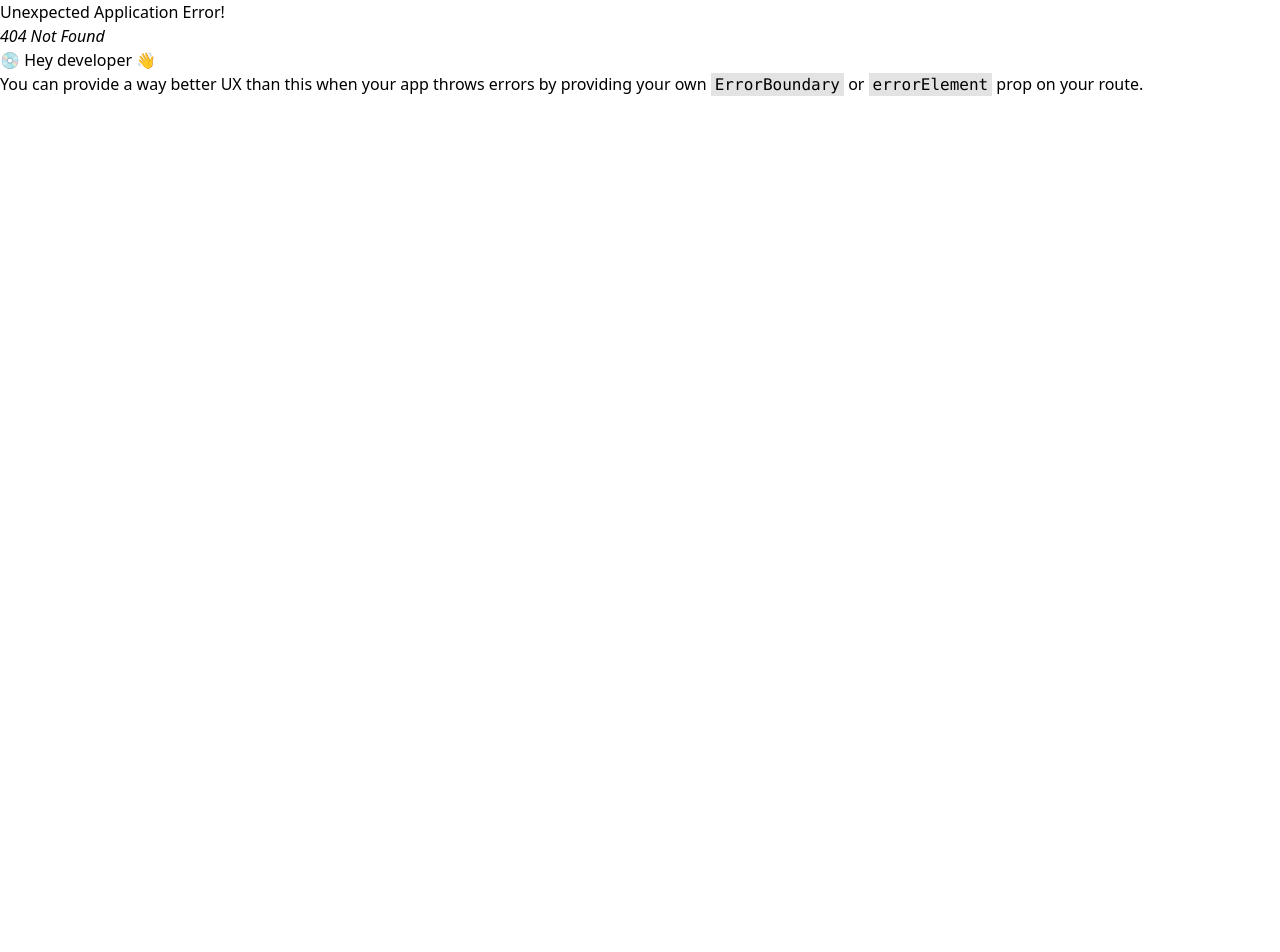
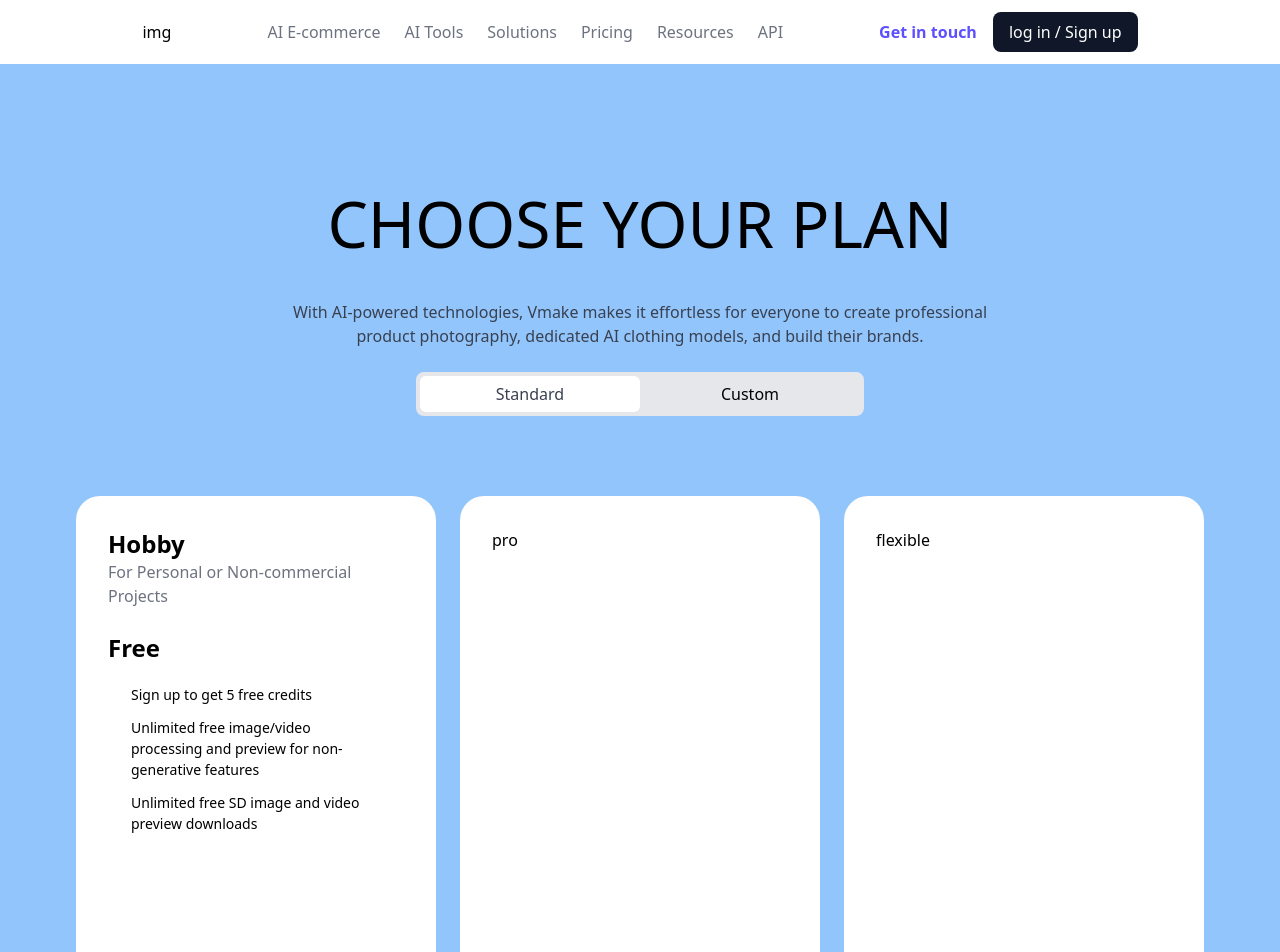
Before and after one commit to LuccasBenedetti/lp-modelia, a React (Vite) app: page /pricing in a window 1280 px wide. Before the commit this address had no page. Shown: the top 952 px of the page. Before the commit the page ends 800 px from the top, so only its background shows below. Built offline with nearby package versions, Linux system fonts and the light colour scheme.

Commit message:
pagina preco inicio

```diff
--- a/src/app-routes.routes.tsx
+++ b/src/app-routes.routes.tsx
@@ -8,7 +8,7 @@ export const router = createBrowserRouter([
     element: <Home />,
   },
   {
-    path: '/about',
+    path: '/pricing',
     element: <Pricing />,
   },
 ])
--- a/src/pages/pricing.tsx
+++ b/src/pages/pricing.tsx
@@ -1,9 +1,70 @@
-import React from "react";
+import React, { useState } from "react";
 
 export const Pricing:React.FC = () => {
+
+    const [selectedOption, setSelectedOption] = useState<'standard' | 'custom'>('standard')
+
     return (
-        <div>
-            pricing
+        <div className="flex flex-col">
+            <header className="h-16 flex items-center justify-center gap-24">
+                <span>img</span>
+
+                <div className="flex gap-6 text-[#6C727F]">
+                    <a href="">AI E-commerce</a>
+                    <a href="">AI Tools</a>
+                    <a href="">Solutions</a>
+                    <a href="">Pricing</a>
+                    <a href="">Resources</a>
+                    <a href="">API</a>
+                </div>
+                <div className="flex gap-4">
+                    <button className="bg-transparent text-[#5D50FF] font-bold">Get in touch</button>
+                    <button className="bg-[#0F1729] text-white px-4 py-2 rounded-lg">log in / Sign up</button>
+                </div>
+            </header>
+            <main className="flex flex-col items-center justify-center bg-blue-300">
+                <span className="text-[64px] mt-28">CHOOSE YOUR PLAN</span>
+
+                <p className="mt-7 max-w-[740px] text-center text-[#384150]">With AI-powered technologies, Vmake makes it effortless for everyone to create
+                professional product photography, dedicated AI clothing models, and build their brands.</p>
+
+
+                <div className="flex mt-6 bg-[#E5E7EB] rounded-lg border-[4px] border-[#E5E7EB]">
+                    <button onClick={() => setSelectedOption('standard')} className={`w-[220px] rounded-md h-9 ${selectedOption === 'standard' ? 'bg-white text-[#384150] ' : ''}`}>Standard</button>
+                    <button onClick={() => setSelectedOption('custom')} className={`w-[220px] rounded-md h-9 ${selectedOption === 'custom' ? 'bg-white text-[#384150] ' : ''} `}>Custom</button>
+                </div>
+
+                <div className="flex gap-6 mt-20">
+                    <div className="h-[640px] w-[360px] rounded-3xl bg-white p-8 flex flex-col items-start">
+                        <span className="text-2xl font-bold">Hobby</span>
+                        <span className="text-[#6C727F]">
+                            For Personal or Non-commercial Projects
+                        </span>
+
+                        <span className="mt-6 text-2xl font-bold">Free</span>
+
+                        <div className="flex text-[14px] max-w-[250px] text-left mx-auto flex-col mt-5 gap-3 items-start justify-center">
+                            <p>Sign up to get 5 free credits</p>
+                            <p> Unlimited free image/video processing
+                            and preview for non-generative features </p>
+                            <p> Unlimited free SD image and video
+                            preview downloads </p>
+                        </div>
+
+                        <button className="mt-auto h-11 w-full bg-[#F8FAFC] border border-[#E5E7EB] rounded-xl">Sign up for Free</button>
+
+                    </div>
+                    <div className="h-[640px] w-[360px] rounded-3xl bg-white p-8 flex flex-col items-start">
+
+                        pro
+                    </div>
+                    <div className="h-[640px] w-[360px] rounded-3xl bg-white p-8 flex flex-col items-start">
+
+                        flexible
+                    </div>
+                </div>
+
+            </main>
         </div>
     )
 }
```
